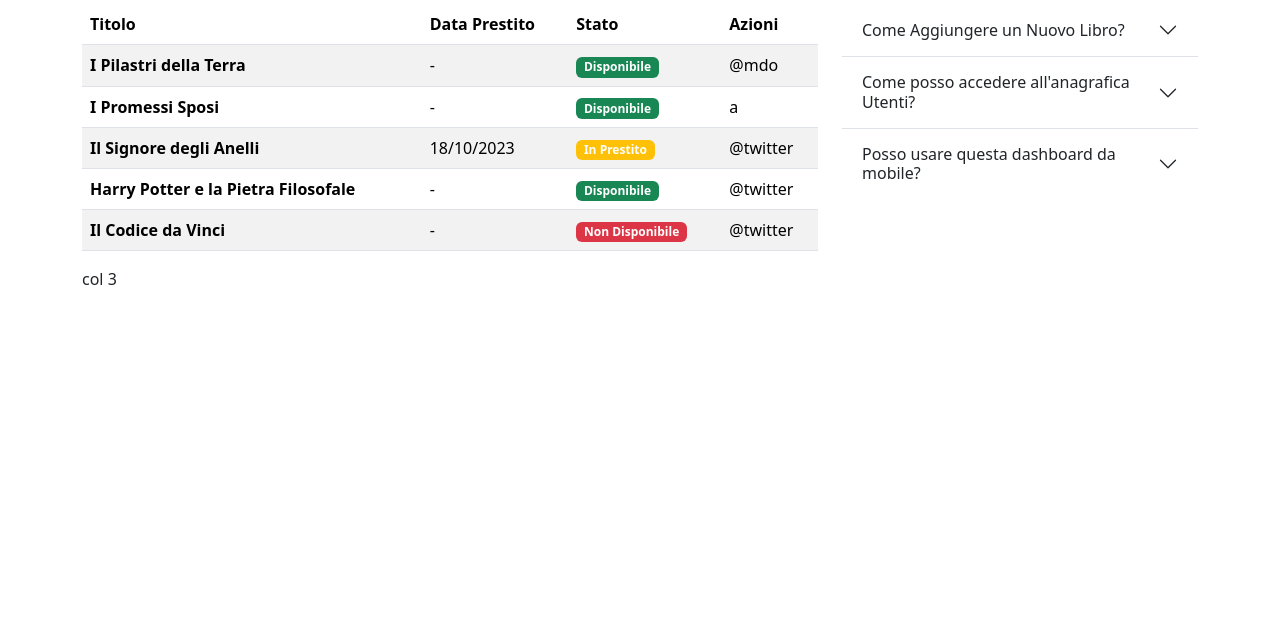
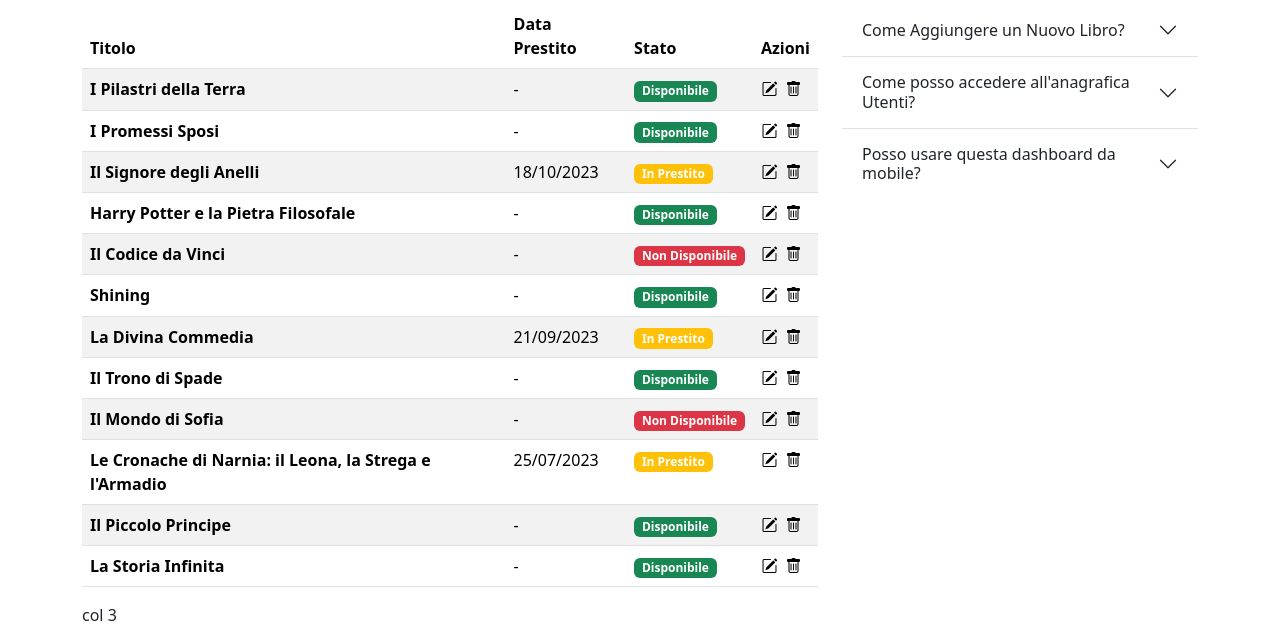
Before and after one commit to nmorrone/html-css-bootstrap-dashboard, a plain HTML site: page index.html in a window 1280 px wide. Shown: the part 166-800 px from the top of the page. Drawn offline with nearby package versions, Linux system fonts and the light colour scheme.

Commit message:
tables filled

```diff
--- a/index.html
+++ b/index.html
@@ -7,6 +7,7 @@
     <title>Bootstrap - Dashboard</title>
     <link href="https://cdn.jsdelivr.net/npm/bootstrap@5.3.3/dist/css/bootstrap.min.css" rel="stylesheet"
         integrity="sha384-QWTKZyjpPEjISv5WaRU9OFeRpok6YctnYmDr5pNlyT2bRjXh0JMhjY6hW+ALEwIH" crossorigin="anonymous">
+    <link rel="stylesheet" href="https://cdn.jsdelivr.net/npm/bootstrap-icons@1.3.0/font/bootstrap-icons.css">
 
 </head>
 
@@ -77,31 +78,97 @@
                                 <th scope="row">I Pilastri della Terra</th>
                                 <td>-</td>
                                 <td><span class="badge text-bg-success">Disponibile</span></td>
-                                <td>@mdo</td>
+                                <td style="text-align: center;"><i class="bi bi-pencil-square"></i><i
+                                        class="bi bi-trash px-2"></i>
+                                </td>
                             </tr>
                             <tr>
                                 <th scope="row">I Promessi Sposi</th>
                                 <td>-</td>
                                 <td><span class="badge text-bg-success">Disponibile</span></td>
-                                <td>a</td>
+                                <td style="text-align: center;"><i class="bi bi-pencil-square"></i><i
+                                        class="bi bi-trash px-2"></i>
+                                </td>
                             </tr>
                             <tr>
                                 <th scope="row">Il Signore degli Anelli</th>
                                 <td>18/10/2023</td>
                                 <td><span class="badge text-bg-warning text-white">In Prestito</span></td>
-                                <td>@twitter</td>
+                                <td style="text-align: center;"><i class="bi bi-pencil-square"></i><i
+                                        class="bi bi-trash px-2"></i>
+                                </td>
                             </tr>
                             <tr>
                                 <th scope="row">Harry Potter e la Pietra Filosofale</th>
                                 <td>-</td>
                                 <td><span class="badge text-bg-success">Disponibile</span></td>
-                                <td>@twitter</td>
+                                <td style="text-align: center;"><i class="bi bi-pencil-square"></i><i
+                                        class="bi bi-trash px-2"></i>
+                                </td>
                             </tr>
                             <tr>
                                 <th scope="row">Il Codice da Vinci</th>
                                 <td>-</td>
                                 <td><span class="badge text-bg-danger text-white">Non Disponibile</span></td>
-                                <td>@twitter</td>
+                                <td style="text-align: center;"><i class="bi bi-pencil-square"></i><i
+                                        class="bi bi-trash px-2"></i>
+                                </td>
+                            </tr>
+                            <tr>
+                                <th scope="row">Shining</th>
+                                <td>-</td>
+                                <td><span class="badge text-bg-success">Disponibile</span></td>
+                                <td style="text-align: center;"><i class="bi bi-pencil-square"></i><i
+                                        class="bi bi-trash px-2"></i>
+                                </td>
+                            </tr>
+                            <tr>
+                                <th scope="row">La Divina Commedia</th>
+                                <td>21/09/2023</td>
+                                <td><span class="badge text-bg-warning text-white">In Prestito</span></td>
+                                <td style="text-align: center;"><i class="bi bi-pencil-square"></i><i
+                                        class="bi bi-trash px-2"></i>
+                                </td>
+                            </tr>
+                            <tr>
+                                <th scope="row">Il Trono di Spade</th>
+                                <td>-</td>
+                                <td><span class="badge text-bg-success">Disponibile</span></td>
+                                <td style="text-align: center;"><i class="bi bi-pencil-square"></i><i
+                                        class="bi bi-trash px-2"></i>
+                                </td>
+                            </tr>
+                            <tr>
+                                <th scope="row">Il Mondo di Sofia</th>
+                                <td>-</td>
+                                <td><span class="badge text-bg-danger text-white">Non Disponibile</span></td>
+                                <td style="text-align: center;"><i class="bi bi-pencil-square"></i><i
+                                        class="bi bi-trash px-2"></i>
+                                </td>
+                            </tr>
+                            <tr>
+                                <th scope="row">Le Cronache di Narnia: il Leona, la Strega e l'Armadio</th>
+                                <td>25/07/2023</td>
+                                <td><span class="badge text-bg-warning text-white">In Prestito</span></td>
+                                <td style="text-align: center;"><i class="bi bi-pencil-square"></i><i
+                                        class="bi bi-trash px-2"></i>
+                                </td>
+                            </tr>
+                            <tr>
+                                <th scope="row">Il Piccolo Principe</th>
+                                <td>-</td>
+                                <td><span class="badge text-bg-success">Disponibile</span></td>
+                                <td style="text-align: center;"><i class="bi bi-pencil-square"></i><i
+                                        class="bi bi-trash px-2"></i>
+                                </td>
+                            </tr>
+                            <tr>
+                                <th scope="row">La Storia Infinita</th>
+                                <td>-</td>
+                                <td><span class="badge text-bg-success">Disponibile</span></td>
+                                <td style="text-align: center;"><i class="bi bi-pencil-square"></i><i
+                                        class="bi bi-trash px-2"></i>
+                                </td>
                             </tr>
                         </tbody>
                     </table>
```
